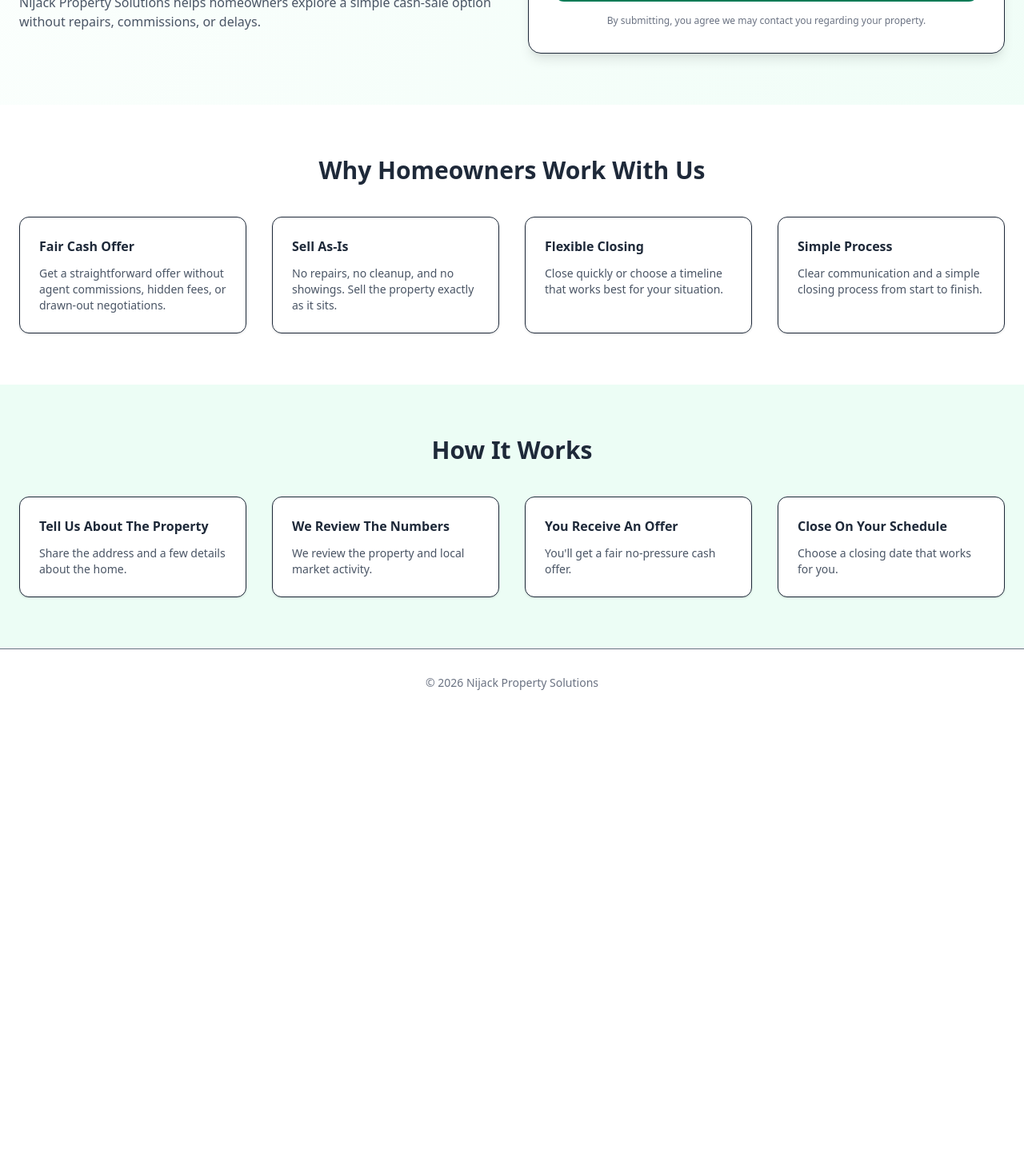
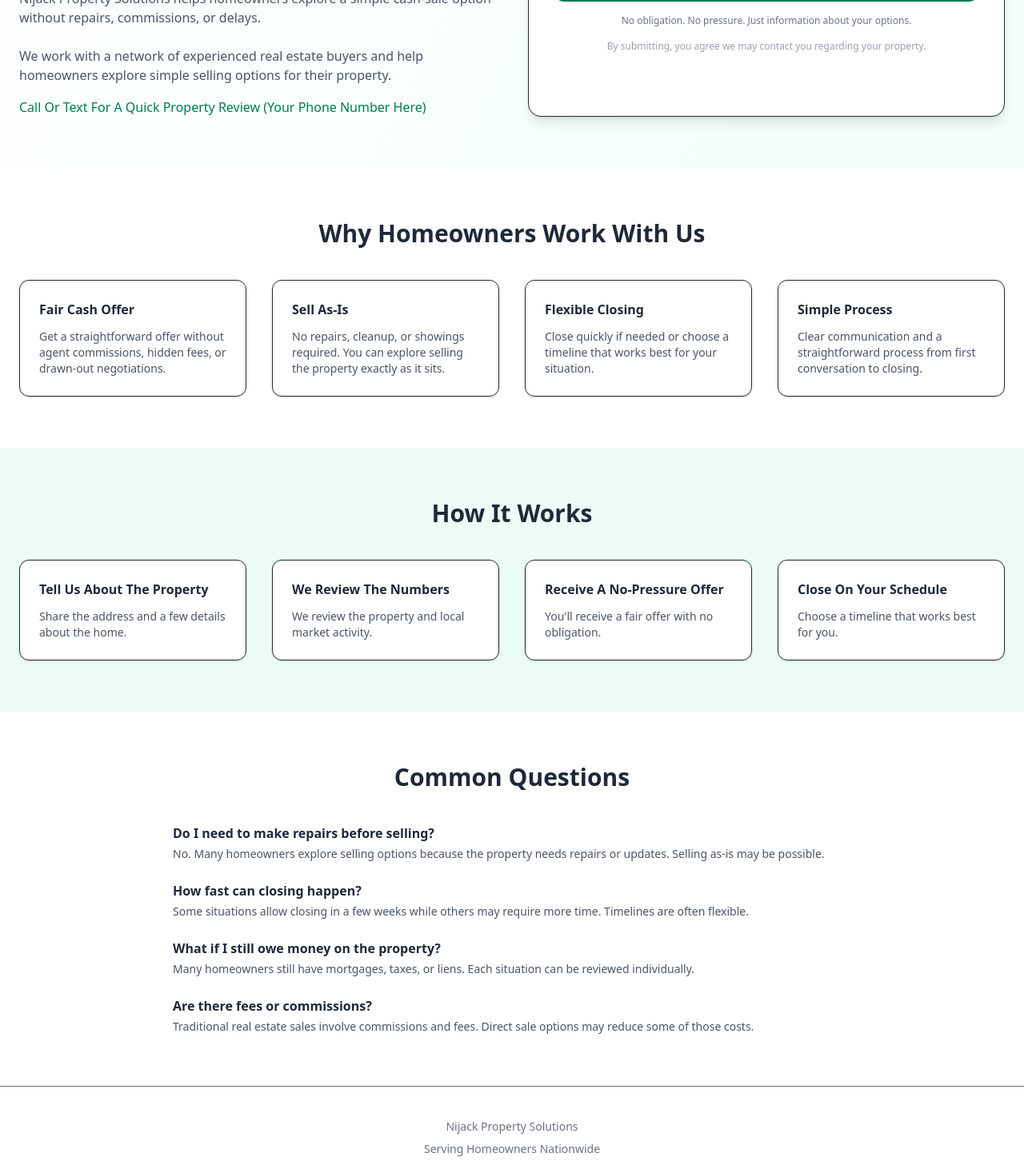
Before and after one commit to nijackacquisitions56/nijack-property-solutions, a React (Vite) app: page / in a window 1280 px wide. Shown: the part 780-2237 px from the top of the page at 80% size. Before the commit the page ends 1676 px from the top, so only its background shows below. Built offline with nearby package versions, Linux system fonts and the light colour scheme.

Commit message:
Update App.jsx

```diff
--- a/src/App.jsx
+++ b/src/App.jsx
@@ -4,39 +4,39 @@ export default function App() {
 
 const benefits = [
 {
-      title: "Fair Cash Offer",
-      text: "Get a straightforward offer without agent commissions, hidden fees, or drawn-out negotiations."
+title:"Fair Cash Offer",
+text:"Get a straightforward offer without agent commissions, hidden fees, or drawn-out negotiations."
 },
 {
-      title: "Sell As-Is",
-      text: "No repairs, no cleanup, and no showings. Sell the property exactly as it sits."
+title:"Sell As-Is",
+text:"No repairs, cleanup, or showings required. You can explore selling the property exactly as it sits."
 },
 {
-      title: "Flexible Closing",
-      text: "Close quickly or choose a timeline that works best for your situation."
+title:"Flexible Closing",
+text:"Close quickly if needed or choose a timeline that works best for your situation."
 },
 {
-      title: "Simple Process",
-      text: "Clear communication and a simple closing process from start to finish."
+title:"Simple Process",
+text:"Clear communication and a straightforward process from first conversation to closing."
 }
 ];
 
 const steps = [
 {
-      title: "Tell Us About The Property",
-      text: "Share the address and a few details about the home."
+title:"Tell Us About The Property",
+text:"Share the address and a few details about the home."
 },
 {
-      title: "We Review The Numbers",
-      text: "We review the property and local market activity."
+title:"We Review The Numbers",
+text:"We review the property and local market activity."
 },
 {
-      title: "You Receive An Offer",
-      text: "You'll get a fair no-pressure cash offer."
+title:"Receive A No-Pressure Offer",
+text:"You'll receive a fair offer with no obligation."
 },
 {
-      title: "Close On Your Schedule",
-      text: "Choose a closing date that works for you."
+title:"Close On Your Schedule",
+text:"Choose a timeline that works best for you."
 }
 ];
 
@@ -60,6 +60,7 @@ export default function App() {
 <div className="font-semibold text-lg">
 Nijack Property Solutions
 </div>
+
 <div className="text-sm text-gray-500">
 Serving Homeowners Nationwide
 </div>
@@ -92,7 +93,7 @@ export default function App() {
 
 <section className="mx-auto grid max-w-7xl grid-cols-1 gap-10 px-6 py-16 lg:grid-cols-2">
 
-        {/* LEFT SIDE */}
+{/* LEFT */}
 
 <div className="flex flex-col justify-center">
 
@@ -115,15 +116,29 @@ export default function App() {
 <h1 className="mb-6 text-4xl font-bold leading-tight">
 
 Need To Sell A House
-            <br />
+<br/>
 Without The Usual Stress?
 
 </h1>
 
 <p className="mb-6 text-gray-600">
 
-            Nijack Property Solutions helps homeowners explore a simple
-            cash-sale option without repairs, commissions, or delays.
+Nijack Property Solutions helps homeowners explore a simple cash-sale option
+without repairs, commissions, or delays.
+
+</p>
+
+<p className="mb-4 text-gray-600">
+
+We work with a network of experienced real estate buyers and help homeowners
+explore simple selling options for their property.
+
+</p>
+
+<p className="text-emerald-700 font-medium">
+
+Call Or Text For A Quick Property Review
+(Your Phone Number Here)
 
 </p>
 
@@ -142,9 +157,7 @@ export default function App() {
 </h2>
 
 <p className="mb-6 text-gray-600">
-
 Tell Us About The Property And We'll Review It Right Away.
-
 </p>
 
 <form className="space-y-4">
@@ -210,8 +223,13 @@ export default function App() {
 
 <p className="text-xs text-gray-500 text-center">
 
-              By submitting, you agree we may contact you regarding your
-              property.
+No obligation. No pressure. Just information about your options.
+
+</p>
+
+<p className="text-xs text-gray-400 text-center">
+
+By submitting, you agree we may contact you regarding your property.
 
 </p>
 
@@ -229,19 +247,13 @@ export default function App() {
 <div className="mx-auto max-w-7xl px-6">
 
 <h2 className="mb-10 text-center text-3xl font-bold">
-
 Why Homeowners Work With Us
-
 </h2>
 
 <div className="grid gap-8 md:grid-cols-2 lg:grid-cols-4">
 
-            {benefits.map((item, i) => (
-
-              <div
-                key={i}
-                className="rounded-xl border p-6 shadow-sm"
-              >
+{benefits.map((item,i)=>(
+<div key={i} className="rounded-xl border p-6 shadow-sm">
 
 <h3 className="mb-3 font-semibold">
 {item.title}
@@ -252,7 +264,6 @@ export default function App() {
 </p>
 
 </div>
-
 ))}
 
 </div>
@@ -274,12 +285,8 @@ export default function App() {
 
 <div className="grid gap-8 md:grid-cols-2 lg:grid-cols-4">
 
-            {steps.map((step, i) => (
-
-              <div
-                key={i}
-                className="rounded-xl border bg-white p-6 shadow-sm"
-              >
+{steps.map((step,i)=>(
+<div key={i} className="rounded-xl border bg-white p-6 shadow-sm">
 
 <h3 className="mb-3 font-semibold">
 {step.title}
@@ -290,8 +297,62 @@ export default function App() {
 </p>
 
 </div>
+))}
 
-            ))}
+</div>
+
+</div>
+
+</section>
+
+
+{/* FAQ */}
+
+<section id="faq" className="bg-white py-16">
+
+<div className="mx-auto max-w-4xl px-6">
+
+<h2 className="text-3xl font-bold text-center mb-10">
+Common Questions
+</h2>
+
+<div className="space-y-6">
+
+<div>
+<h3 className="font-semibold mb-1">
+Do I need to make repairs before selling?
+</h3>
+<p className="text-gray-600 text-sm">
+No. Many homeowners explore selling options because the property needs repairs or updates. Selling as-is may be possible.
+</p>
+</div>
+
+<div>
+<h3 className="font-semibold mb-1">
+How fast can closing happen?
+</h3>
+<p className="text-gray-600 text-sm">
+Some situations allow closing in a few weeks while others may require more time. Timelines are often flexible.
+</p>
+</div>
+
+<div>
+<h3 className="font-semibold mb-1">
+What if I still owe money on the property?
+</h3>
+<p className="text-gray-600 text-sm">
+Many homeowners still have mortgages, taxes, or liens. Each situation can be reviewed individually.
+</p>
+</div>
+
+<div>
+<h3 className="font-semibold mb-1">
+Are there fees or commissions?
+</h3>
+<p className="text-gray-600 text-sm">
+Traditional real estate sales involve commissions and fees. Direct sale options may reduce some of those costs.
+</p>
+</div>
 
 </div>
 
@@ -302,9 +363,31 @@ export default function App() {
 
 {/* FOOTER */}
 
-      <footer className="border-t bg-white py-8 text-center text-sm text-gray-500">
+<footer className="border-t bg-white py-10 text-center text-sm text-gray-500">
 
-        © {new Date().getFullYear()} Nijack Property Solutions
+<p className="mb-2">
+Nijack Property Solutions
+</p>
+
+<p className="mb-2">
+Serving Homeowners Nationwide
+</p>
+
+<p className="mb-2">
+Call Or Text: (Your Phone Number)
+</p>
+
+<p className="mb-4">
+Email: info@nijackpropertysolutions.com
+</p>
+
+<p className="text-xs text-gray-400 max-w-xl mx-auto">
+
+Nijack Property Solutions works with a network of real estate buyers
+and investors. We help homeowners explore selling options and may
+refer properties to partner buyers.
+
+</p>
 
 </footer>
 
```
Lines whose indentation alone changed are shown as unchanged.
